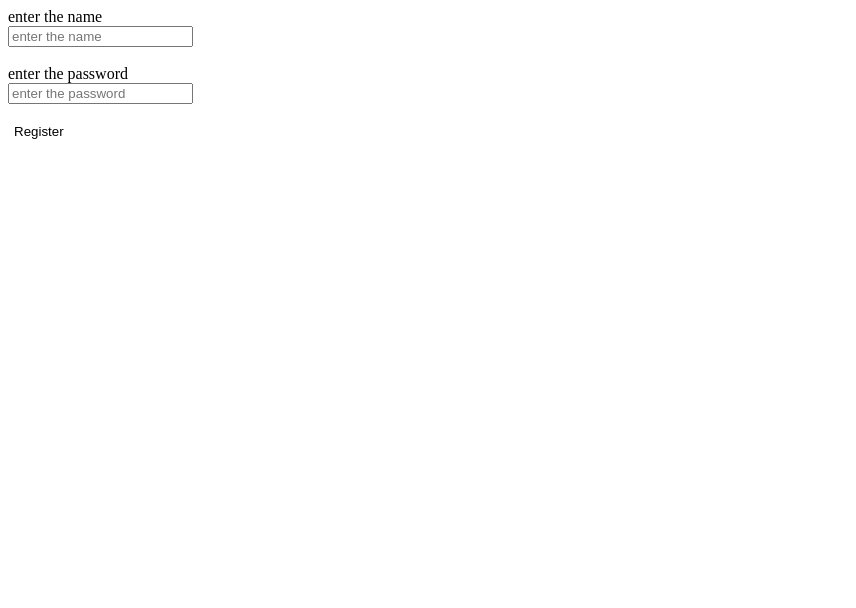
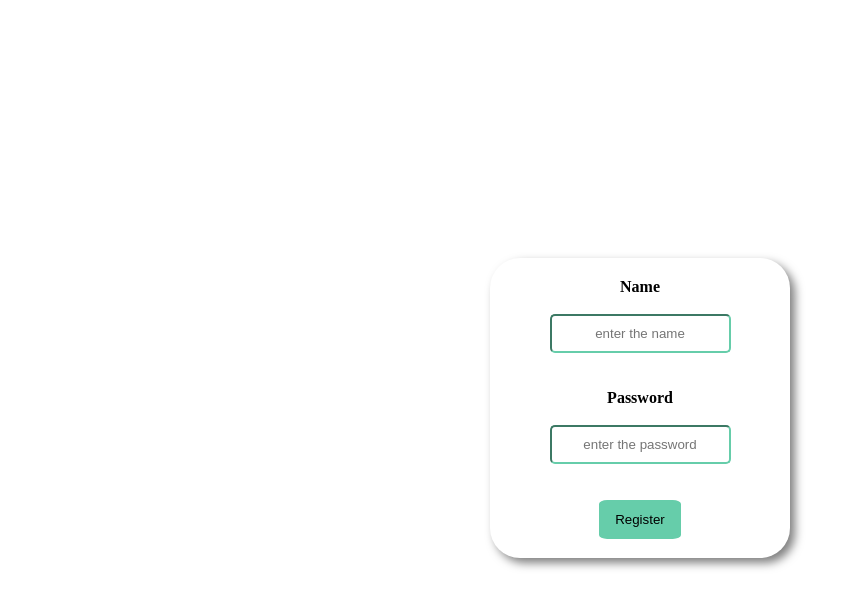
Before and after one commit to jonassouza1/portfolio, a React app: page / in a window 1280 px wide. Shown: the top 608 px of the page, without its empty margins (0-856 px from the left). Built offline with nearby package versions, Linux system fonts and the light colour scheme; the HTML template or start-up script is replaced by a standard one.

Commit message:
style:styles forms

```diff
--- a/client/src/components/form/index.tsx
+++ b/client/src/components/form/index.tsx
@@ -1,4 +1,5 @@
 import React, { useEffect, useState } from "react";
+import "./styled.css";
 import { FormLogin } from "../formlogin";
 
 type Name = {
@@ -33,11 +34,10 @@ export const Form = () => {
       const result = await registered.json();
       setValidate(result.message);
       if (
-        result.message === "the name  is obrigatory" ||
+        result.message === "It is necessary to fill in the field" ||
         result.message === "our password must be at least 8 letters long..." ||
         result.message === "Your name must have at least 8 letters..."
       ) {
-        console.log(result.message);
       } else if (
         result.message === "you registered successfully " ||
         "duplicate name, it s not possible to register"
@@ -60,11 +60,13 @@ export const Form = () => {
   }
 
   return (
-    <>
+    <section className="container">
+      <div className="section">
         <form>
-        <label htmlFor="name">enter the name</label>
+          <label htmlFor="name">Name</label>
           <br />
           <input
+            className="input"
             minLength={8}
             required={true}
             type="text"
@@ -73,11 +75,17 @@ export const Form = () => {
             onChange={(e) => setstate({ ...state, name: e.target.value })}
             value={state.name}
           />
+          {validate === "you registered successfully " ? (
+            <span className="greenn">{validate}</span>
+          ) : (
+            <span>{validate}</span>
+          )}
           <br />
           <br />
-        <label htmlFor="senha">enter the password</label>
+          <label htmlFor="senha">Password</label>
           <br />
           <input
+            className="input"
             minLength={8}
             required={true}
             type="password"
@@ -88,6 +96,7 @@ export const Form = () => {
           />
           <br /> <br />
           <button
+            className="btn"
             onClick={(e) => {
               onSubmit(e);
             }}
@@ -95,6 +104,7 @@ export const Form = () => {
             Register
           </button>
         </form>
-    </>
+      </div>
+    </section>
   );
 };
--- /dev/null
+++ b/client/src/components/form/styled.css
@@ -0,0 +1,51 @@
+.container {
+  display: flex;
+  height: 800px;
+  justify-content: center;
+  align-items: center;
+}
+.section {
+  display: flex;
+  flex-direction: column;
+  justify-content: center;
+  align-items: center;
+  width: 300px;
+  height: 300px;
+  border-radius: 10%;
+  box-shadow: 5px 5px 10px rgba(0, 0, 0, 0.5);
+}
+form {
+  display: flex;
+  flex-direction: column;
+  align-items: center;
+  justify-content: center;
+}
+label {
+  font-weight: 800;
+}
+span {
+  color: red;
+}
+.greenn {
+  color: green;
+}
+.btn {
+  cursor: pointer;
+  padding: 12px 16px;
+  border-radius: 10%;
+  background-color: mediumaquamarine;
+  transition: 0.4s;
+}
+.btn:hover {
+  background-color: rgb(76, 253, 194);
+}
+.input {
+  border-color: mediumaquamarine;
+  border-radius: 5px;
+  padding: 10px 0px;
+  transition: 0.4s;
+  text-align: center;
+}
+.input:hover {
+  border-color: rgb(76, 253, 194);
+}
--- a/client/src/components/formlogin/index.tsx
+++ b/client/src/components/formlogin/index.tsx
@@ -27,6 +27,7 @@ export const FormLogin = () => {
         const login = await fetch(`${baseUrl}/userlogin`, body);
         const getUser = await login.json();
         setValidate(getUser.message);
+        console.log(getUser);
         if (getUser.message === "Login Successfully ") {
           sessionStorage.setItem("Token", getUser.message);
           setIsLoggedIn(true);
@@ -52,11 +53,12 @@ export const FormLogin = () => {
     return <Home />;
   }
   return (
-    <>
+    <section className="container">
+      <div className="section">
         <form>
-        <label htmlFor="name">What Is Your Name</label>
-        <br />
+          <h2>Login</h2>
           <input
+            className="input"
             required={true}
             type="text"
             placeholder="Type Your Name"
@@ -68,9 +70,8 @@ export const FormLogin = () => {
           />
           <br />
           <br />
-        <label htmlFor="senha">What Is Your password</label>
-        <br />
           <input
+            className="input"
             required={true}
             type="password"
             placeholder="Type Your password"
@@ -82,6 +83,7 @@ export const FormLogin = () => {
           />
           <br /> <br />
           <button
+            className="btn"
             onClick={(e) => {
               onsubmit(e);
             }}
@@ -89,6 +91,7 @@ export const FormLogin = () => {
             Login
           </button>
         </form>
-    </>
+      </div>
+    </section>
   );
 };
--- a/client/src/components/home/index.tsx
+++ b/client/src/components/home/index.tsx
@@ -2,7 +2,6 @@ import React, { useContext } from "react";
 import "./styled.css";
 import { Headers } from "../header";
 import { ThemeContext } from "../../theme-context";
-import appPokemon from "../../../../assets/appPokemon.gif";
 
 export const Home = () => {
   const { theme }: any = useContext(ThemeContext);
```
Also changed, not shown: 1 other file (tests, documents, lock files or other folders). Lines whose indentation alone changed are shown as unchanged.
